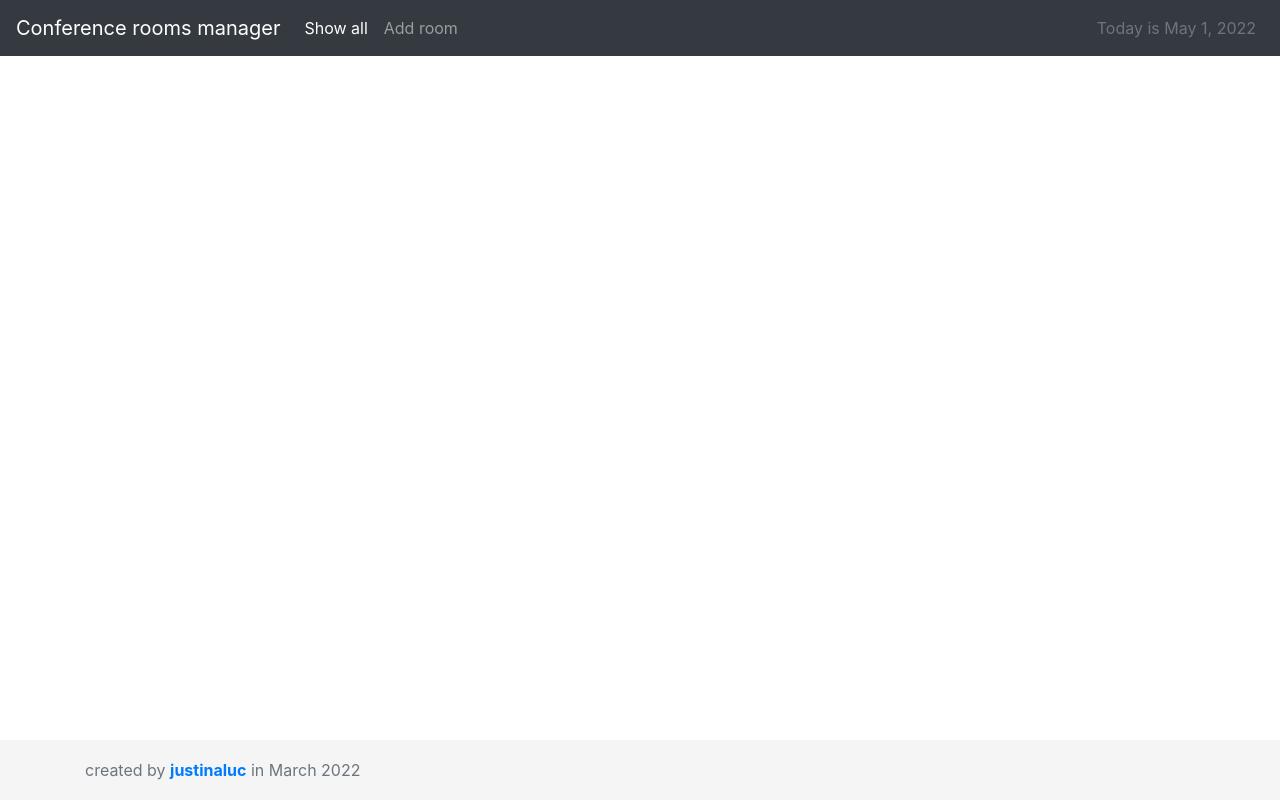
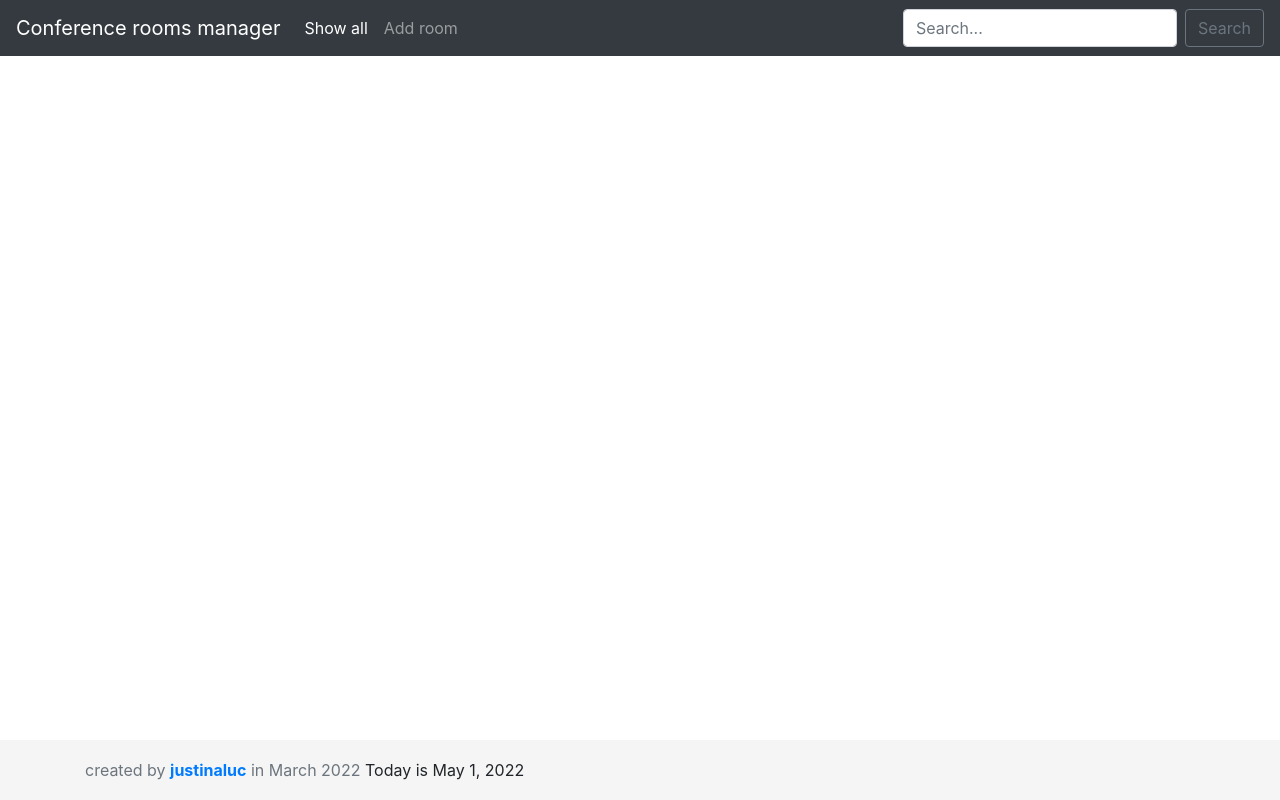
Before and after one commit to justinaluc/conference_room_booking, a Django app: page / in a window 1280 px wide. Run offline with Django 4.2, Linux system fonts and the light colour scheme; some libraries are stand-ins or nearby versions.

Commit message:
search bar in navbar, w/o functionality yet

```diff
--- a/room_manager/templates/room_manager/base.html
+++ b/room_manager/templates/room_manager/base.html
@@ -27,12 +27,17 @@
     <nav class="navbar navbar-expand-lg navbar navbar-dark bg-dark">
         <a class="navbar-brand" href="{% url 'home' %}">Conference rooms manager</a>
         <div class="collapse navbar-collapse" id="navbarNavAltMarkup">
-        <div class="navbar-nav">
-          <a class="nav-item nav-link active" href="{% url 'room_list' %}">Show all<span class="sr-only"></span></a>
-          <a class="nav-item nav-link" href="{% url 'room_add' %}">Add room</a>
+            <div class="navbar-nav">
+              <a class="nav-item nav-link active" href="{% url 'room_list' %}">Show all<span class="sr-only"></span></a>
+              <a class="nav-item nav-link" href="{% url 'room_add' %}">Add room</a>
+            </div>
         </div>
+        <div class="nav-item">
+            <form class="form-inline">
+              <input class="form-control mr-sm-2" type="search" placeholder="Search..." aria-label="Search">
+              <button class="btn btn-outline-secondary my-2 my-sm-0" type="submit">Search</button>
+            </form>
         </div>
-        <p class="nav-item text-muted m-2">Today is {% now 'DATE_FORMAT' %}</p>
     </nav>
     <!-- Nav -->
     <div class="container my-5">
@@ -84,7 +89,10 @@
     <!-- Footer -->
     <footer class="footer">
         <div class="container">
-            <span class="text-muted"> created by <a href="https://github.com/justinaluc"><b>justinaluc</b></a> in March 2022</span>
+            <span class="text-muted"> created by
+                <a href="https://github.com/justinaluc"><b>justinaluc</b></a> in March 2022
+            </span>
+            <span>Today is {% now 'DATE_FORMAT' %}</span>
         </div>
     </footer>
     <!-- Footer -->
```
